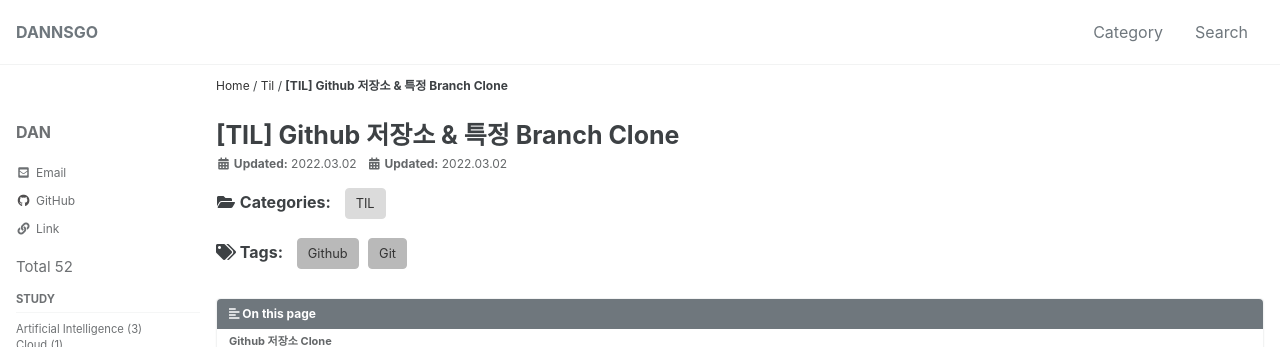
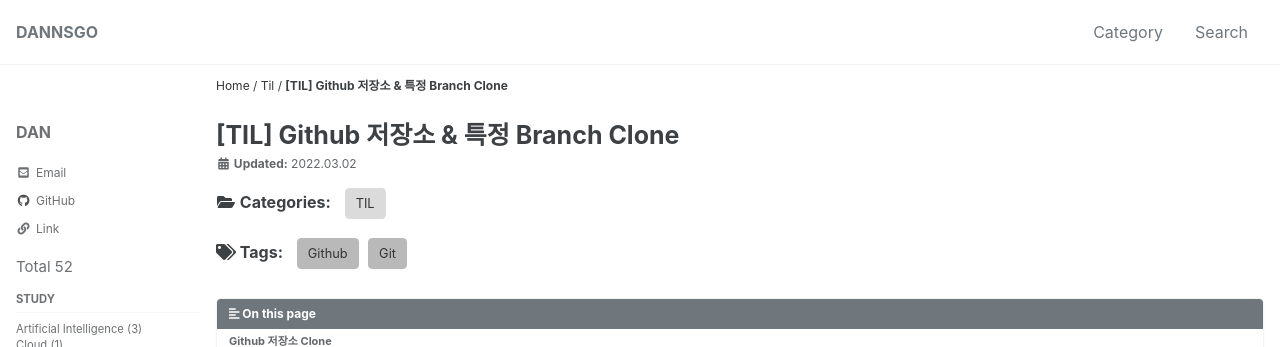
Before and after one commit to znhoon/dannsgo.github.io, a Jekyll site: the page built from _posts/TIL/2022-03-02-til-220302.md, in a window 1280 px wide and 900 px high. Shown: the top 347 px of the window. Built offline with Jekyll 4.4.1, drawn with Linux system fonts in a browser that asks for light colours; cached includes are drawn as plain includes; some web fonts are replaced.

Commit message:
Update 2022-03-02-til-220302.md

```diff
--- a/_posts/TIL/2022-03-02-til-220302.md
+++ b/_posts/TIL/2022-03-02-til-220302.md
@@ -11,7 +11,6 @@ toc_sticky: true
 published: true
 
 date: 2022-03-02
-last_modified_at: 2022-03-02
 
 ---
 
```
